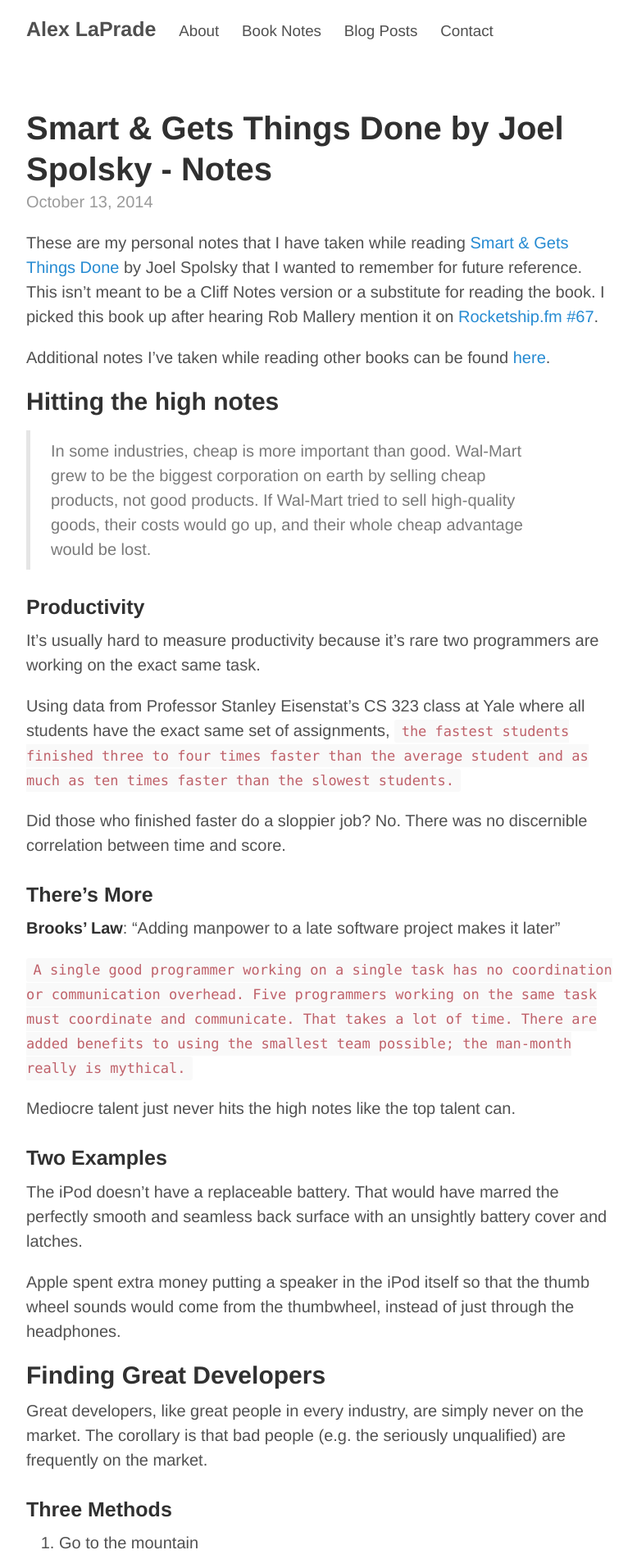
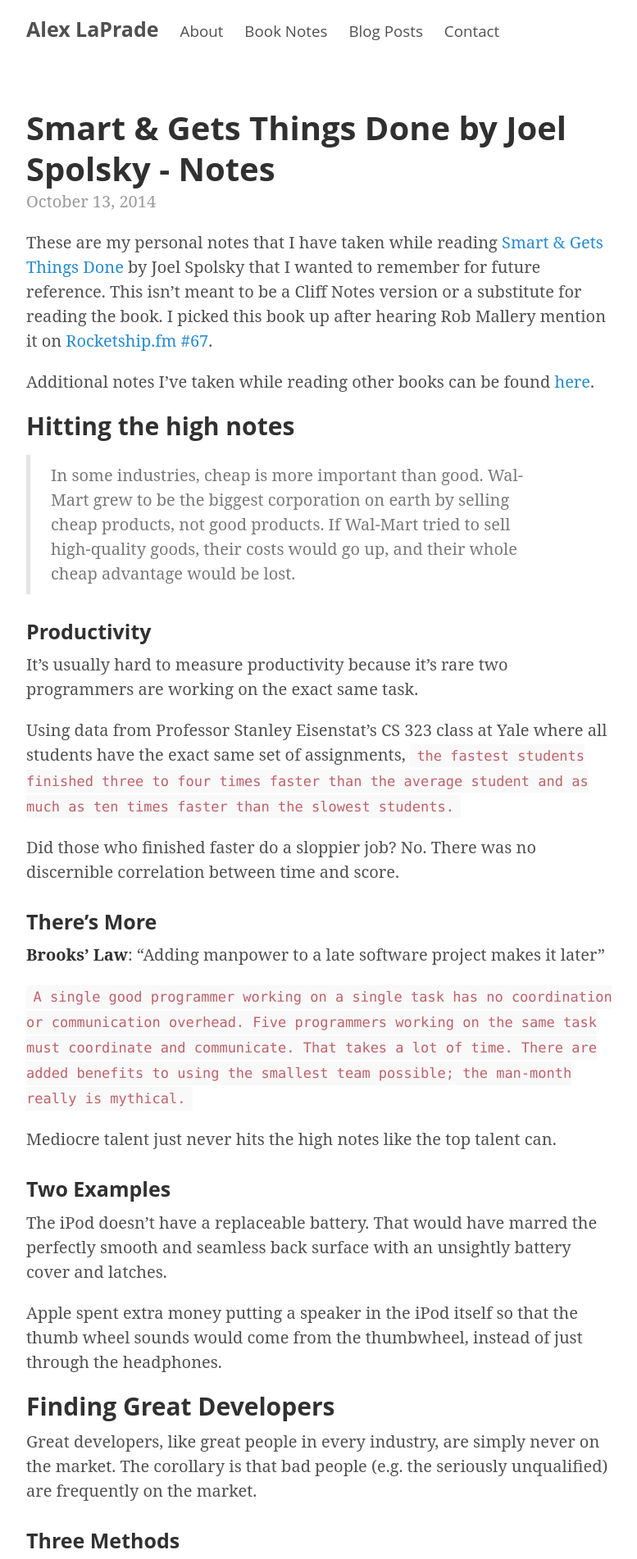
Before and after one commit to laprade/laprade.github.io, a Jekyll site: the page built from index.html, in a window 1280 px wide. Shown: the top 1902 px of the page at 82% size, without its empty margins (248-1025 px from the left). Built offline with Jekyll 4.4.1, drawn with Linux system fonts in a browser that asks for light colours; the list of posts is cut into pages by our own code.

Commit message:
updated body font and header font

```diff
--- a/public/css/poole.css
+++ b/public/css/poole.css
@@ -33,8 +33,8 @@
 
 html {
   font-family: "Helvetica Neue", Helvetica, Arial, sans-serif;
-  font-size: 16px;
-  line-height: 1.5;
+  font-size: 1.8rem;
+  line-height: 1.5em;
 }
 @media (min-width: 38em) {
   html {
@@ -43,10 +43,26 @@
 }
 
 body {
+  font-family: 'Noto Serif', serif;
   color: #515151;
   background-color: #fff;
   -webkit-text-size-adjust: 100%;
       -ms-text-size-adjust: 100%;
+}
+
+h1,
+h2,
+h3,
+h4,
+h5,
+h6
+{
+    font-family: 'Open Sans', sans-serif;
+    line-height: 1;
+
+    margin-top: 0;
+
+    text-rendering: optimizeLegibility;
 }
 
 /* No `:visited` state is required by default (browsers will use `a`) */
```
